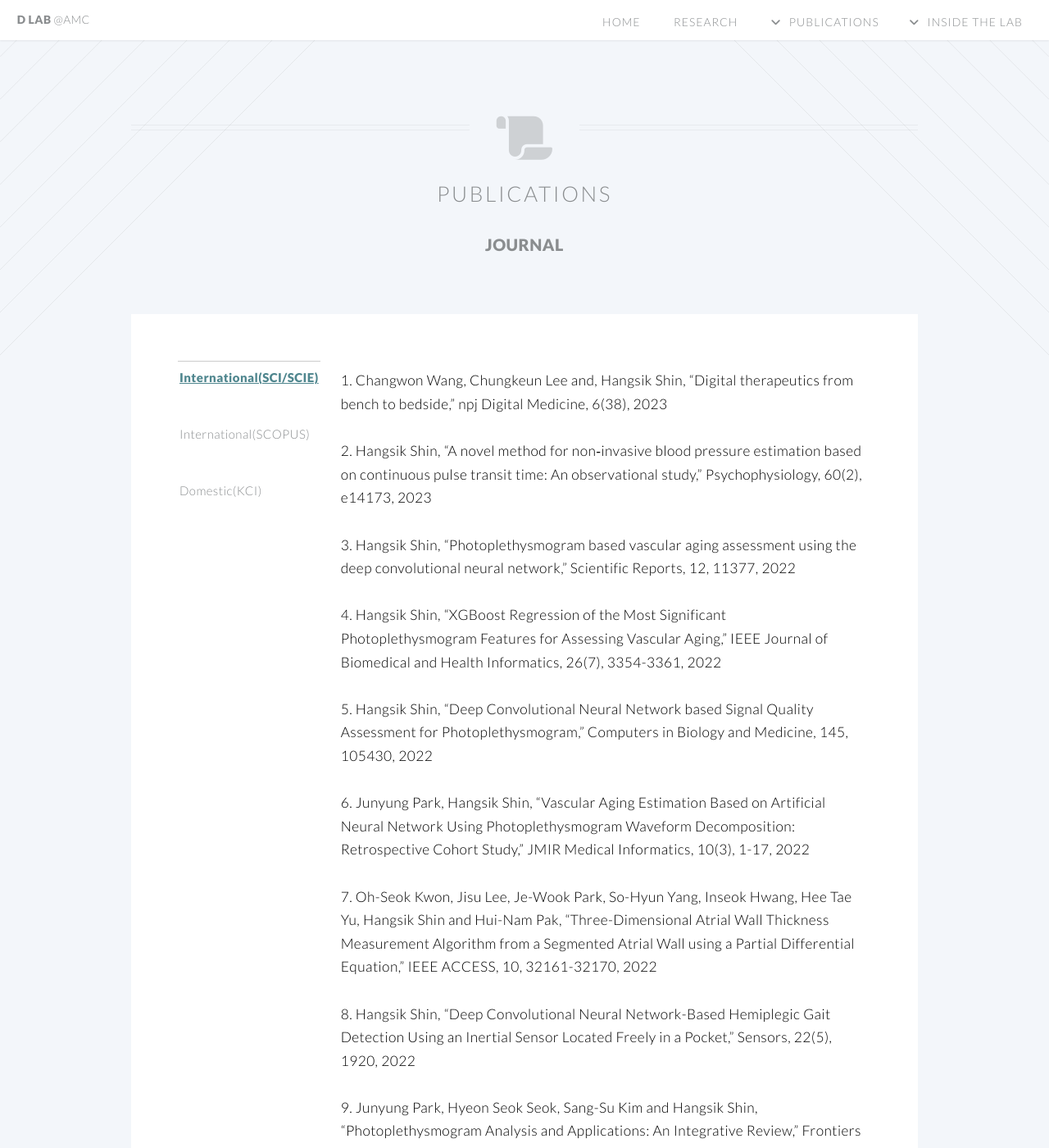
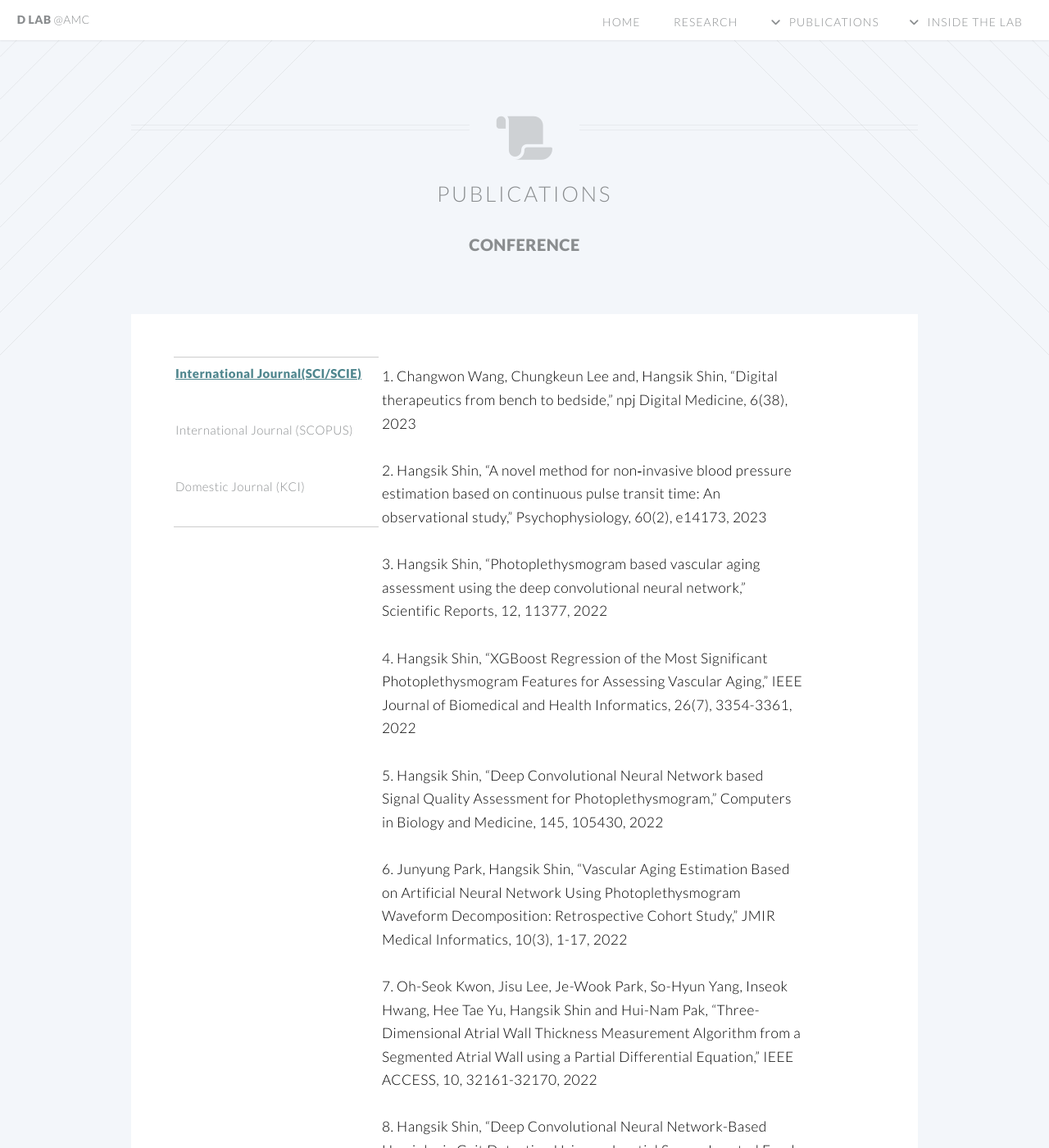
Before and after one commit to ydon1111/ydon1111.github.io, a Jekyll site: the page built from htmls/publications/publications_journal.html, in a window 1280 px wide and 1400 px high. Shown: the whole window at 82% size. Built offline with Jekyll 4.4.1, drawn with Linux system fonts in a browser that asks for light colours; nearby versions of some CDN libraries.

Commit message:
publication 수정

```diff
--- a/css/style.css
+++ b/css/style.css
@@ -1314,3 +1314,13 @@
 	padding: 10px;
 
 }
+
+
+
+.row.oneandhalf .4u {
+    padding-right: 10px; /* 원하는 간격으로 조정하세요 */
+}
+
+.row.oneandhalf .8u.skel-cell-important {
+    padding-left: 10px; /* 원하는 간격으로 조정하세요 */
+}
--- a/htmls/publications/publications_journal.html
+++ b/htmls/publications/publications_journal.html
@@ -8,20 +8,38 @@
         <span class="icon fa-solid fa-scroll"></span>
         <h2>publications</h2>
         &nbsp;&nbsp;
-        <h3 style="font-weight: bold;">journal</h3>
+        <h3 style="font-weight: bold;">Conference</h3>
     </header>
 
+
+
+
+
     <section class="wrapper style4 container">
-        <div id='content' class="flex-container">
-            <div class="sidebar small-sidebar">
-                <p onclick='JournalSCI()' class="small-button" id="journalSCIPara">International(SCI/SCIE)</p>
-                <p onclick='setInnerText()' class="small-button" id="setInnerTextPara">International(SCOPUS)</p>
-                <p onclick='setTextContent()' class="small-button" id="setTextContentPara">Domestic(KCI)</p>
+
+        <div class="row oneandhalf">
+            <div class="3u">
+
+                <!-- Sidebar -->
+                <div class="sidebar">
+                    <section>
+                        <div class="sidebar small-sidebar">
+                            <p onclick='JournalSCI()' class="small-button" id="journalSCIPara">International
+                                Journal(SCI/SCIE)</p>
+                            <p onclick='setInnerText()' class="small-button" id="setInnerTextPara">International Journal
+                                (SCOPUS)</p>
+                            <p onclick='setTextContent()' class="small-button" id="setTextContentPara">Domestic Journal
+                                (KCI)</p>
+                        </div>
+                    </section>
+                </div>
+
             </div>
-
-            <div id='my_div' class="my-div">
-                <span>'논문표시'</span>
+            <div class="8u skel-cell-important">
+                <!-- Content -->
+                    <div id='my_div' class="my-div">
+                        <span>'논문표시'</span>
+                    </div>
             </div>
         </div>
     </section>
-</article>
```
Also changed, not shown: htmls/publications/publications_conference.html (+27 -9 lines), htmls/publications/publications_patent.html (+28 -10 lines).
